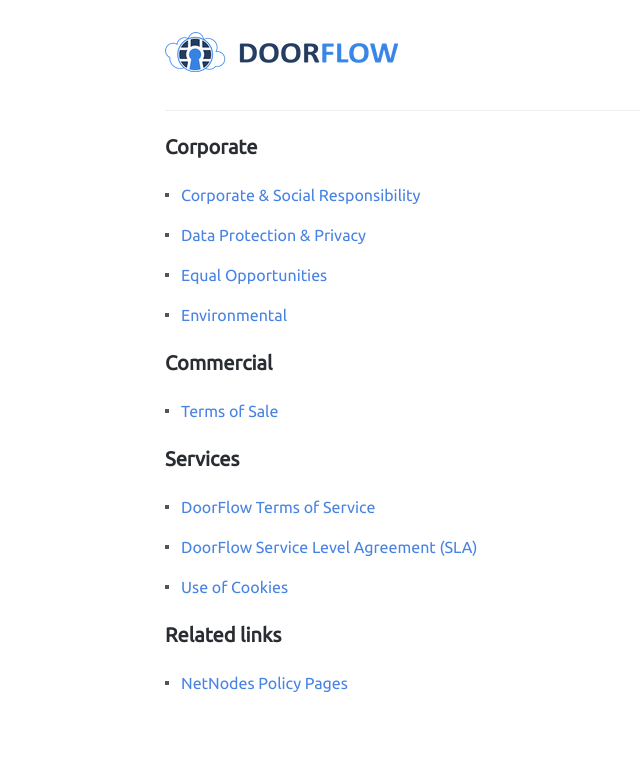
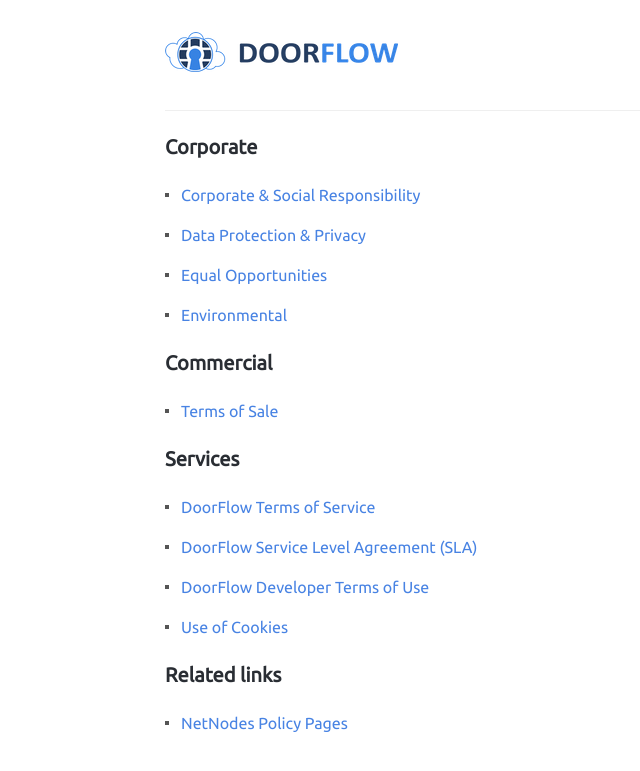
Before and after one commit to netnodes/doorflow-policy, a Jekyll site: the page built from docs/index.md, in a window 1280 px wide. Shown: the top 771 px of the page, without its empty margins (107-747 px from the left). Built offline with Jekyll 4.4.1, drawn with Linux system fonts in a browser that asks for light colours; our own code applies the rules of GitHub Pages for plain Markdown files; a script that is not in the unit is left out.

Commit message:
Adds developer terms to index

```diff
--- a/docs/index.md
+++ b/docs/index.md
@@ -13,6 +13,7 @@
 
 * [DoorFlow Terms of Service](terms_of_service)
 * [DoorFlow Service Level Agreement (SLA)](service_level_agreement)
+* [DoorFlow Developer Terms of Use](developer_terms)
 * [Use of Cookies](cookies)
 
 ## Related links
```
